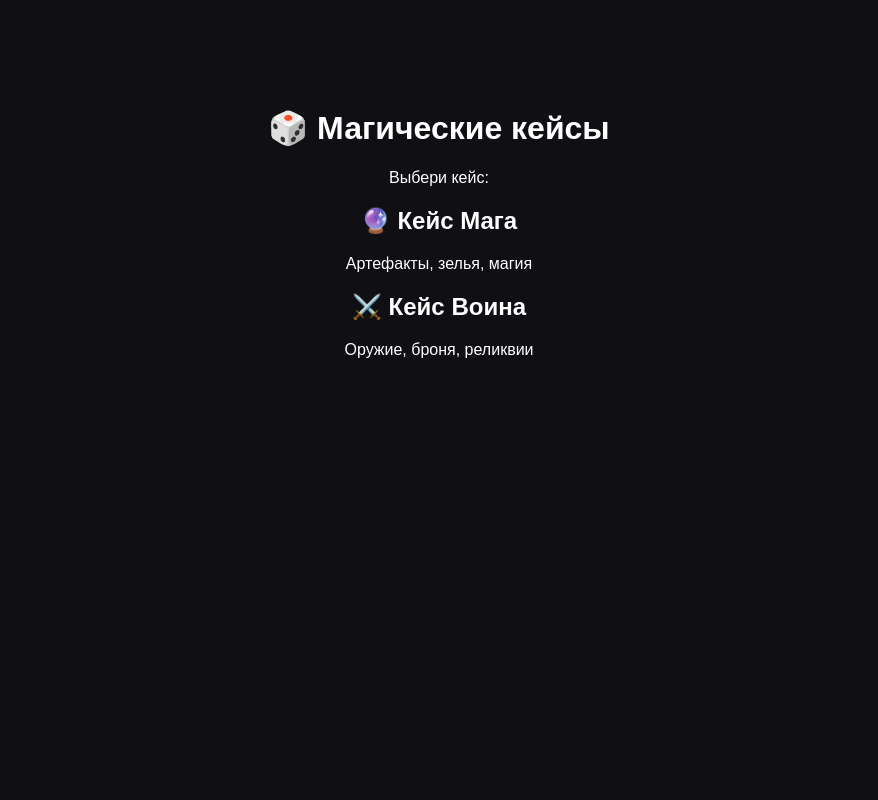
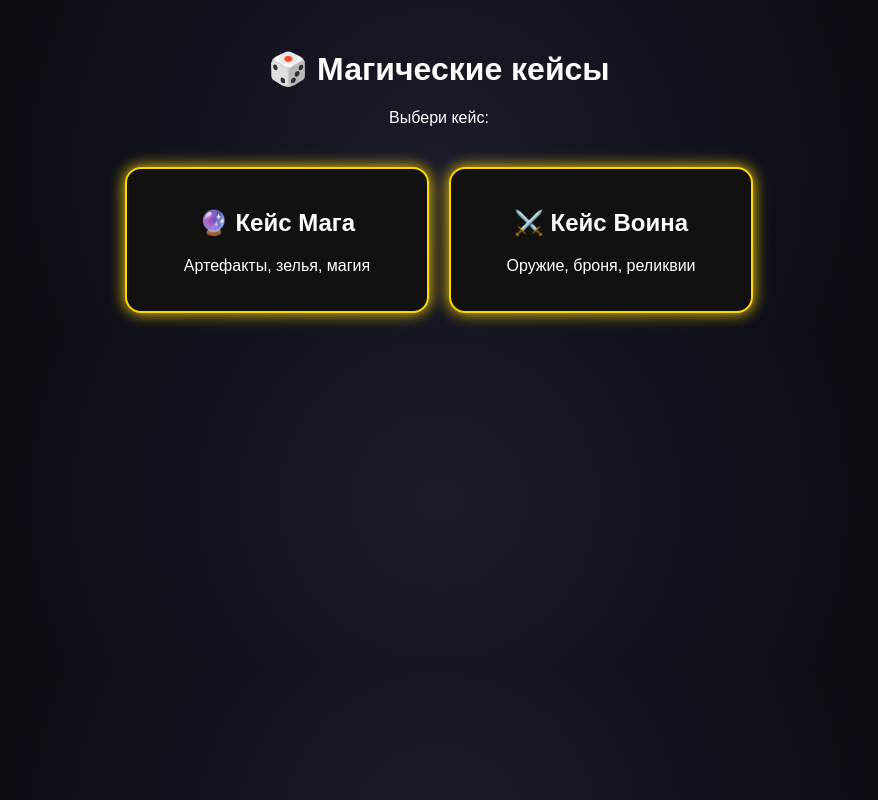
Before and after one commit to KriatBogdan/kriat.github.io, a plain HTML site: page case/index.html in a window 1280 px wide. Shown: the whole page, without its empty margins (201-1079 px from the left). Drawn offline with Linux system fonts and the light colour scheme.

Commit message:
Update style.css

```diff
--- a/case/style.css
+++ b/case/style.css
@@ -1,30 +1,60 @@
 body {
-  background: #0f0f14;
-  color: #fff;
+  margin: 0;
   font-family: sans-serif;
+  background: radial-gradient(circle, #1b1b2a, #050508);
+  color: white;
   text-align: center;
-  padding-top: 80px;
+  padding: 20px;
 }
 
-#case {
-  margin: 30px auto;
-  width: 400px;
-  height: 120px;
+h1 {
+  margin-top: 30px;
+}
+
+.cases {
+  display: flex;
+  flex-wrap: wrap;
+  justify-content: center;
+  gap: 20px;
+  margin-top: 40px;
+}
+
+.case-card {
+  width: 260px;
+  padding: 20px;
+  border: 2px solid gold;
+  border-radius: 16px;
+  cursor: pointer;
+  background: #111;
+  box-shadow: 0 0 15px gold;
+  transition: transform 0.2s, box-shadow 0.2s;
+}
+
+.case-card:hover {
+  transform: scale(1.05);
+  box-shadow: 0 0 25px orange;
+}
+
+#roulette {
+  margin: 40px auto;
+  width: 90%;
+  max-width: 420px;
+  height: 140px;
   border: 3px solid gold;
-  border-radius: 12px;
+  border-radius: 16px;
   display: flex;
   align-items: center;
   justify-content: center;
+  background: #0e0e18;
   font-size: 22px;
-  background: linear-gradient(145deg, #1b1b2a, #111);
   box-shadow: 0 0 20px gold;
 }
 
 button {
   font-size: 20px;
-  padding: 12px 28px;
+  padding: 12px 26px;
   border: none;
-  border-radius: 10px;
+  border-radius: 12px;
   background: gold;
   cursor: pointer;
 }
@@ -32,3 +62,8 @@ button {
 button:hover {
   background: orange;
 }
+
+a {
+  color: #aaa;
+  text-decoration: none;
+}
```
